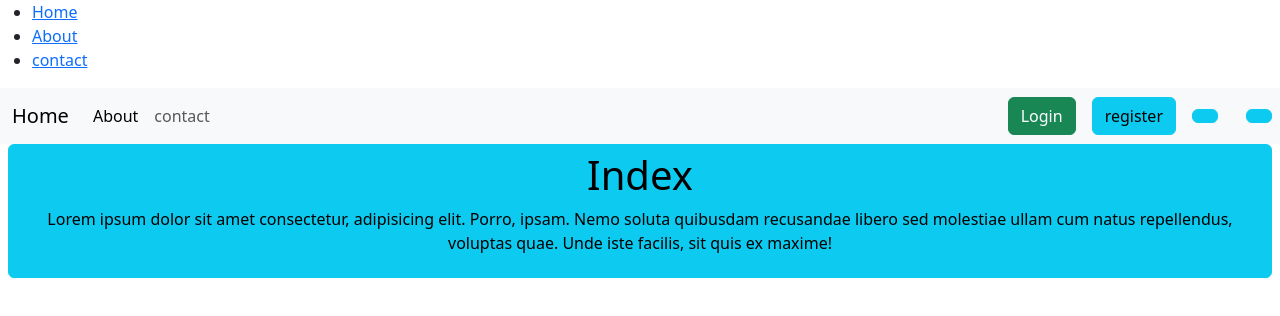
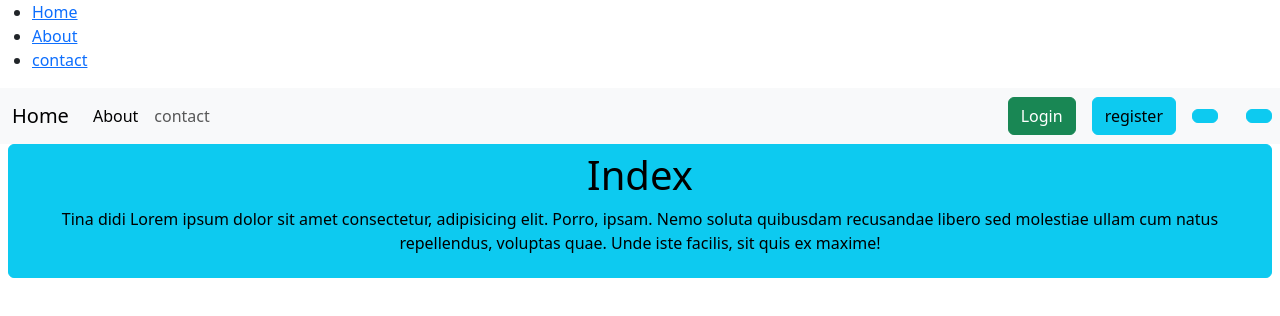
Before and after one commit to sagarkanoji/node-http-server2, a plain HTML site: page pages/index.html in a window 1280 px wide. Drawn offline with nearby package versions, Linux system fonts and the light colour scheme.

Commit message:
changes in index.html commit

```diff
--- a/pages/index.html
+++ b/pages/index.html
@@ -38,6 +38,7 @@
       </nav>
     <h1>Index</h1>
     <p>
+      Tina didi
 Lorem ipsum dolor sit amet consectetur, adipisicing elit. Porro, ipsam.
  Nemo soluta quibusdam recusandae libero sed molestiae ullam cum natus repellendus,
  voluptas quae. Unde iste facilis, sit quis ex maxime!
```
